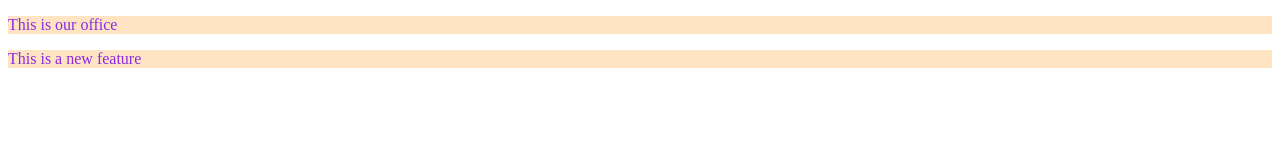
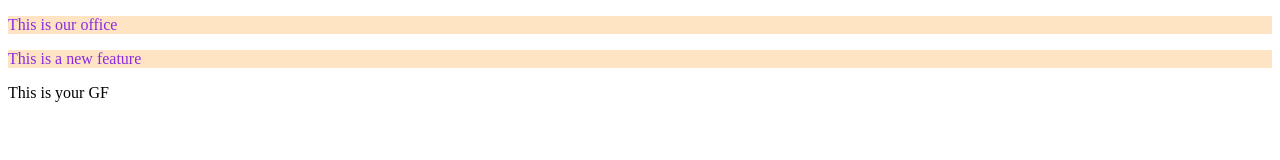
Before and after one commit to KrishnaSathvara/Localrepo, a plain HTML site: page index.html in a window 1280 px wide. Drawn offline with Linux system fonts and the light colour scheme.

Commit message:
Add the span tag

```diff
--- a/index.html
+++ b/index.html
@@ -10,5 +10,6 @@
 <body>
     <p>This is our office </p>
     <p>This is a new feature</p>
+    <span>This is your GF</span>
 </body>
 </html>
```
